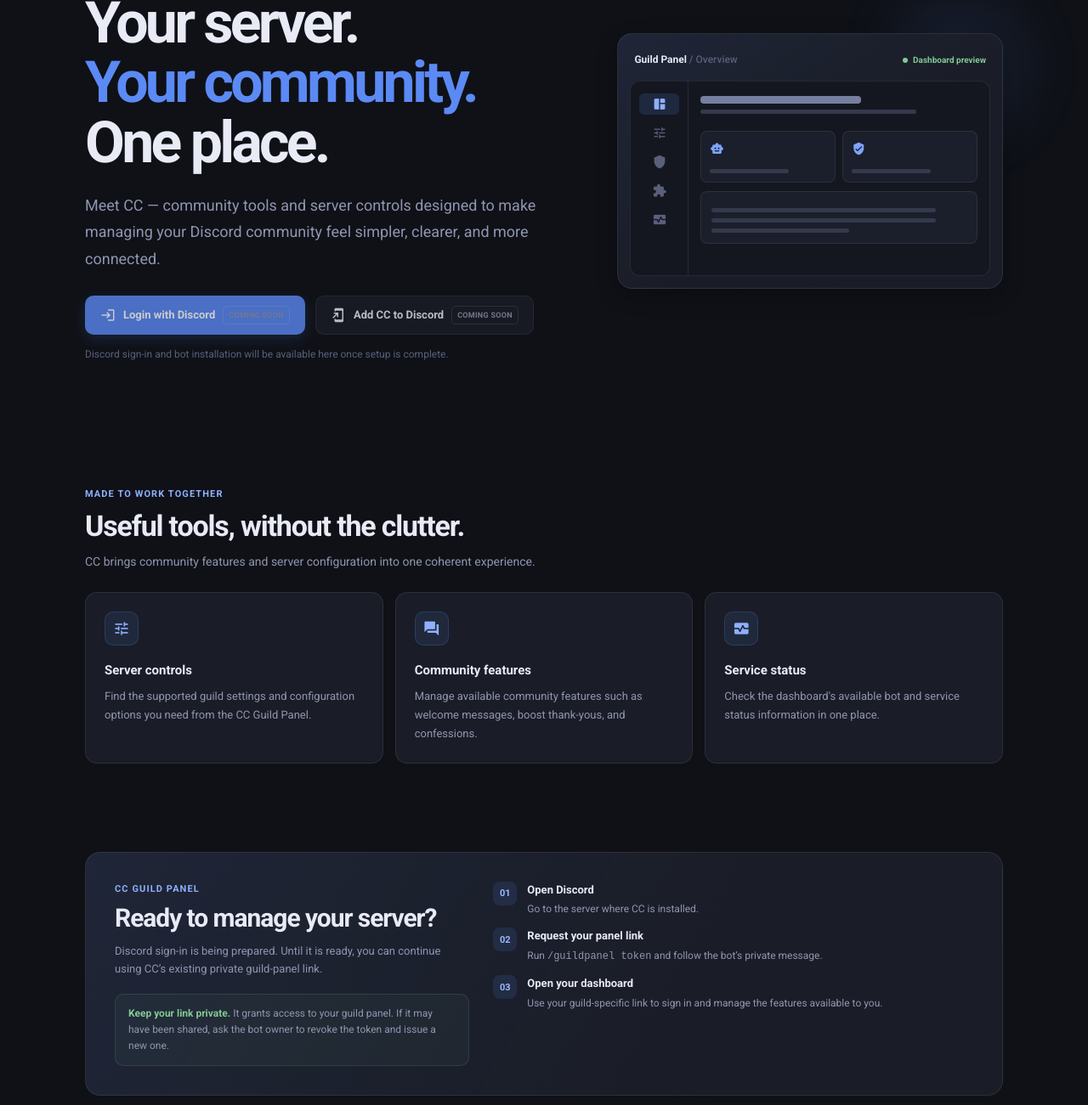
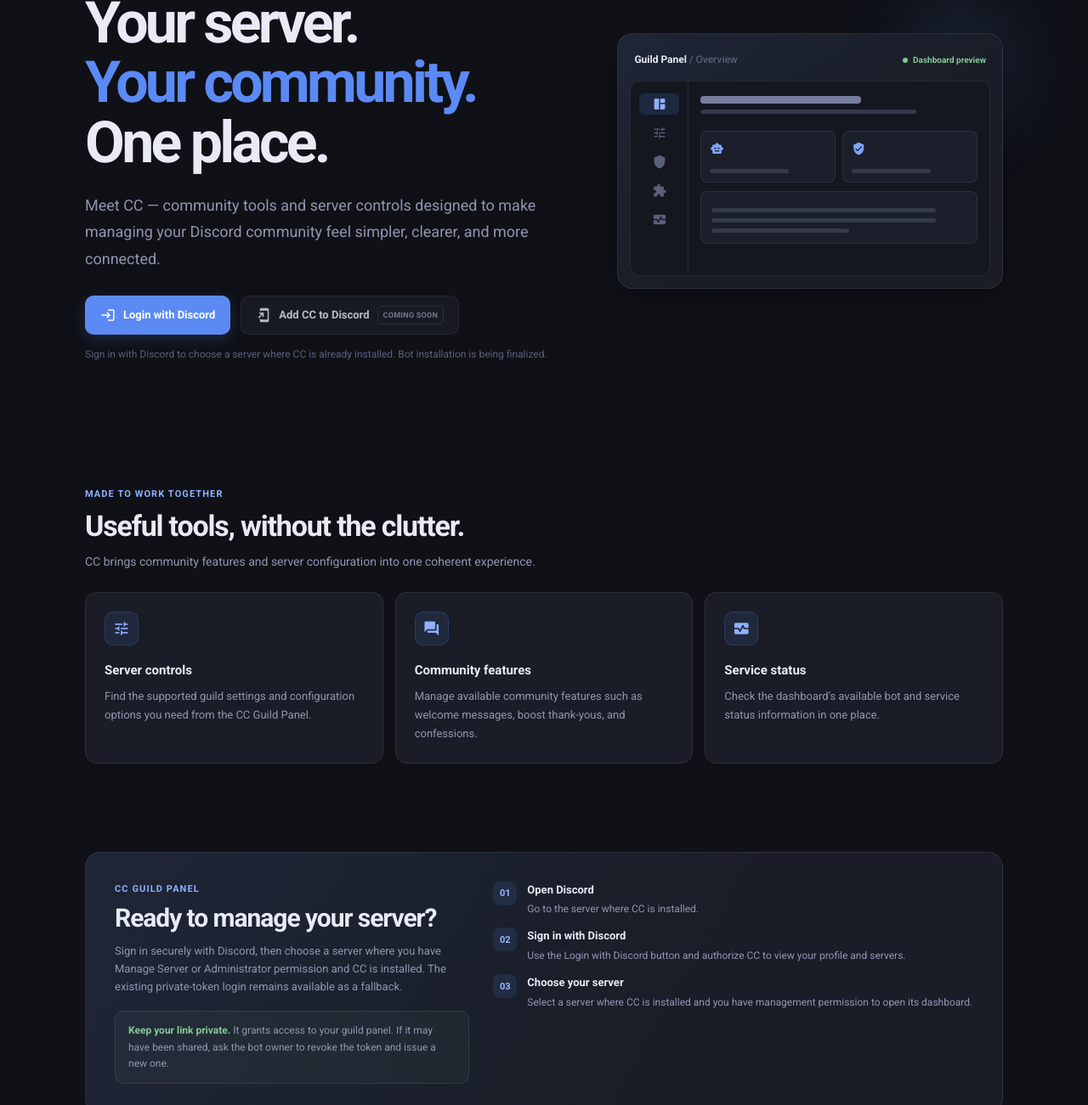
Before and after one commit to sehraks/cc-panel-links, a plain HTML site: page docs/index.html in a window 1280 px wide. Shown: the part 241-1542 px from the top of the page at 85% size. Drawn offline with Linux system fonts and the light colour scheme; a web font is replaced by a local one.

Commit message:
Enable Discord OAuth login on CC landing page

```diff
--- a/docs/index.html
+++ b/docs/index.html
@@ -119,10 +119,10 @@
         <h1>Your server.<br><span>Your community.</span><br>One place.</h1>
         <p class="hero-copy">Meet CC — community tools and server controls designed to make managing your Discord community feel simpler, clearer, and more connected.</p>
         <div class="actions" aria-label="CC actions">
-          <span class="btn btn-primary" aria-disabled="true" title="Discord sign-in is being prepared"><span class="material-icons" aria-hidden="true">login</span> Login with Discord <span class="coming-soon">Coming soon</span></span>
-          <span class="btn btn-secondary" aria-disabled="true" title="The installation link will be enabled when setup is complete"><span class="material-icons" aria-hidden="true">add_to_home_screen</span> Add CC to Discord <span class="coming-soon">Coming soon</span></span>
+          <a class="btn btn-primary" href="https://sehraks-dc-bot-production.up.railway.app/auth/discord/login"><span class="material-icons" aria-hidden="true">login</span> Login with Discord</a>
+          <span class="btn btn-secondary" aria-disabled="true" title="Bot installation link is being verified"><span class="material-icons" aria-hidden="true">add_to_home_screen</span> Add CC to Discord <span class="coming-soon">Coming soon</span></span>
         </div>
-        <p class="helper">Discord sign-in and bot installation will be available here once setup is complete.</p>
+        <p class="helper">Sign in with Discord to choose a server where CC is already installed. Bot installation is being finalized.</p>
       </div>
 
       <div class="preview" role="img" aria-label="Illustration of a dark CC guild dashboard with navigation and status cards">
@@ -177,13 +177,13 @@
         <div>
           <div class="section-kicker">CC Guild Panel</div>
           <h2>Ready to manage your server?</h2>
-          <p class="access-copy">Discord sign-in is being prepared. Until it is ready, you can continue using CC’s existing private guild-panel link.</p>
+          <p class="access-copy">Sign in securely with Discord, then choose a server where you have Manage Server or Administrator permission and CC is installed. The existing private-token login remains available as a fallback.</p>
           <div class="security-note"><strong>Keep your link private.</strong> It grants access to your guild panel. If it may have been shared, ask the bot owner to revoke the token and issue a new one.</div>
         </div>
         <ol class="steps">
           <li class="step"><span class="step-num">01</span><div><strong>Open Discord</strong><p>Go to the server where CC is installed.</p></div></li>
-          <li class="step"><span class="step-num">02</span><div><strong>Request your panel link</strong><p>Run <code>/guildpanel token</code> and follow the bot’s private message.</p></div></li>
-          <li class="step"><span class="step-num">03</span><div><strong>Open your dashboard</strong><p>Use your guild-specific link to sign in and manage the features available to you.</p></div></li>
+          <li class="step"><span class="step-num">02</span><div><strong>Sign in with Discord</strong><p>Use the Login with Discord button and authorize CC to view your profile and servers.</p></div></li>
+          <li class="step"><span class="step-num">03</span><div><strong>Choose your server</strong><p>Select a server where CC is installed and you have management permission to open its dashboard.</p></div></li>
         </ol>
       </div>
     </section>
```
